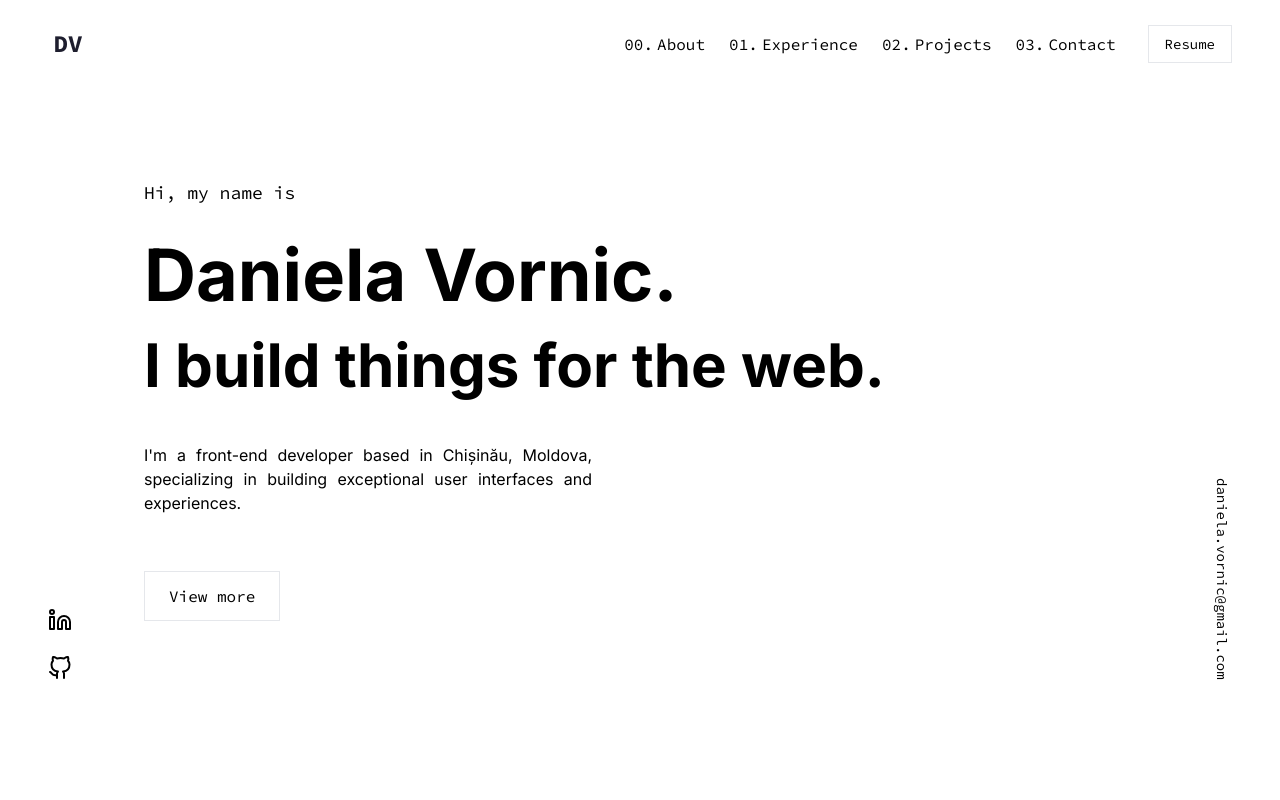
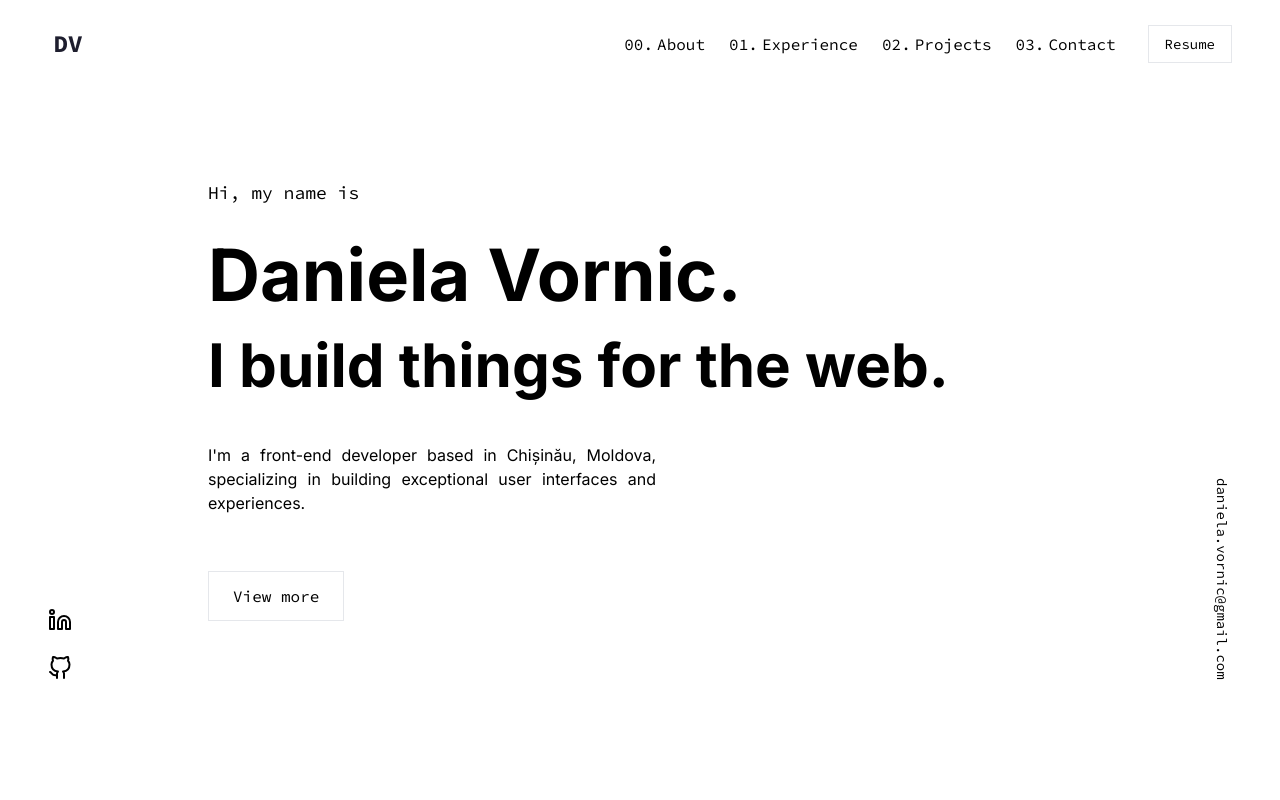
Before and after one commit to danielavornic/portfolio, a Next.js app: page / in a window 1280 px wide. Shown: the top 800 px of the page. Built offline with nearby package versions, Linux system fonts and the light colour scheme; what @catppuccin/tailwindcss would draw is missing.

Commit message:
Increase x-paddings for main content on larger screens

```diff
--- a/src/app/page.tsx
+++ b/src/app/page.tsx
@@ -18,7 +18,7 @@ export default function Home() {
       <Header isMenuOpen={isMenuOpen} setIsMenuOpen={setIsMenuOpen} />
       <Socials />
       <Email />
-      <main className="container sm:px-24 md:px-28 lg:px-32 text-lavender min-h-screen">
+      <main className="container sm:px-24 md:px-28 lg:px-32 xl:px-48 2xl:px-52 text-lavender min-h-screen">
         <Hero />
         <About />
         <Experience />
```
